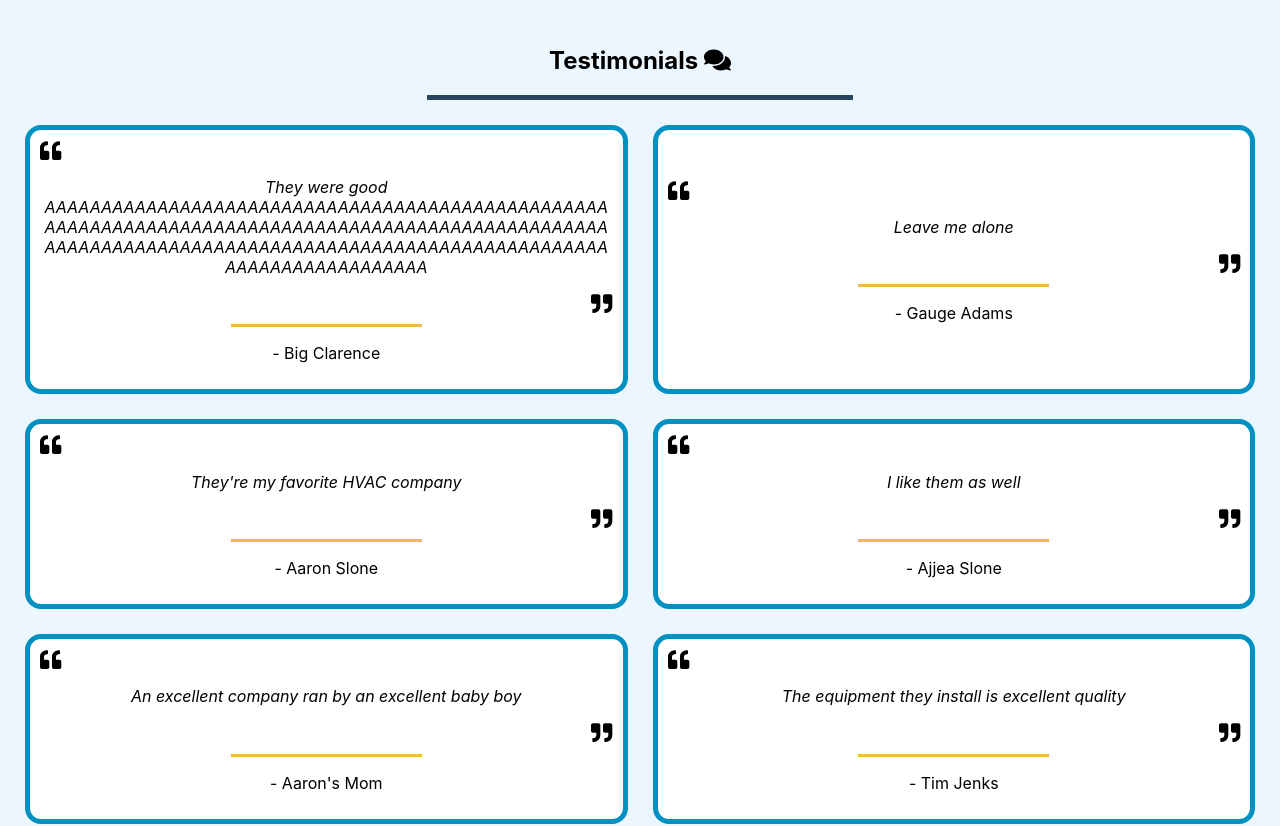
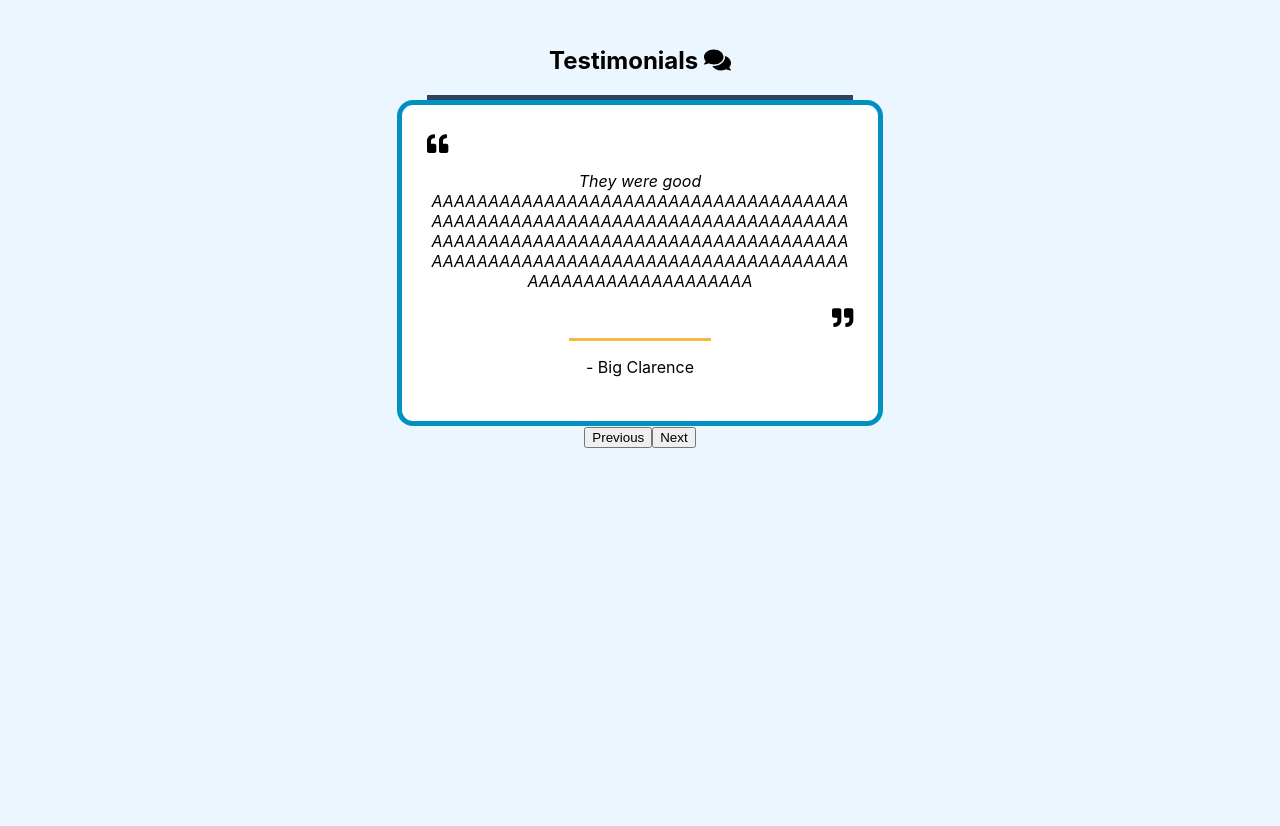
Before and after one commit to clarence-adams/slone-heating-and-air, a React (Create React App) app: page / in a window 1280 px wide. Shown: the part 920-1746 px from the top of the page. Built offline with nearby package versions, Linux system fonts and the light colour scheme.

Commit message:
Updated testimonials to be a single item that allows you to scroll through available testimonials

```diff
--- a/src/App.css
+++ b/src/App.css
@@ -76,6 +76,7 @@ h1 {
   margin: 0;
   padding-top: 5px;
   scroll-margin-top: 136px;
+  height: 100vh;
 }
 .line {
   margin: auto;
@@ -96,25 +97,19 @@ h1 {
   height: auto;
   margin: 50px 0 0 0;
 }
-#about {
-  min-height: 100vh;
-}
 
 /* Testimonials */
 
 .testimonial {
-  display: flex;
+  flex: 0 0;
   justify-content: center;
   align-items: center;
   align-content: center;
   flex-flow: wrap;
-  flex-basis: 45%;
-  flex-grow: 1;
-  padding: 10px;
+  flex-basis: 100%;
+  padding-right: 25px;
   word-break: break-word;
-  border: solid #0090C1 5px;
-  border-radius: 1em;
-  background-color: #FFFFFF;
+  min-width: 0;
 }
 .quote-left-wrapper {
   display: flex;
@@ -137,19 +132,22 @@ h1 {
   flex-basis: 100%;
   border-bottom: solid #F4B942 3px;
 }
-#testimonials {
-  min-height: 100vh;
+#testimonials-content-wrapper {
+  width: 100%;
+  height: 100%;
 }
 #testimonials-content {
   display: flex;
-  justify-content: center;
+  justify-content: flex-start;
   align-content: center;
-  align-items: stretch;
-  flex-flow: wrap;
+  width: 33.33%;
+  height: 33.33%;
+  margin: auto;
   padding: 25px;
-  gap: 25px;
-  max-width: 100%;
-  height: 100%;
+  overflow: hidden;
+  border: solid #0090C1 5px;
+  border-radius: 1em;
+  background-color: #FFFFFF;
 }
 
 /* Services */
@@ -160,9 +158,6 @@ h1 {
   text-align: left;
   padding: 0 25px 0 25px;
   word-break: break-word;
-}
-#services {
-  min-height: 100vh;
 }
 #services-content {
   display: flex;
@@ -181,7 +176,7 @@ textarea {
   padding: 2px;
 }
 #contact {
-  min-height: calc(100vh - 234px);
+  height: calc(100vh - 234px);
 }
 #contact-form-wrapper {
   display: flex;
--- a/src/App.js
+++ b/src/App.js
@@ -40,43 +40,6 @@ function App() {
       delay: 1200
     }
   )
-
-  // testimonial component props
-  const testimonials = [{
-    testimonial: "They were good AAAAAAAAAAAAAAAAAAAAAAAAAAAAAAAAAAAAAAAAAAAAAA"
-    + "AAAAAAAAAAAAAAAAAAAAAAAAAAAAAAAAAAAAAAAAAAAAAAAAAAAAAAAAAAAAAAAAAAAAAAAA"
-    + "AAAAAAAAAAAAAAAAAAAAAAAAAAAAAAAAAAAAAAAAAAAAAAAAAA",
-    customer: "Big Clarence"
-  },
-  {
-    testimonial: "Leave me alone",
-    customer: "Gauge Adams"
-  },
-  {
-    testimonial: "They're my favorite HVAC company",
-    customer: "Aaron Slone"
-  },
-  {
-    testimonial: "I like them as well",
-    customer: "Ajjea Slone"
-  },
-  {
-    testimonial: "An excellent company ran by an excellent baby boy",
-    customer: "Aaron's Mom"
-  },
-  {
-    testimonial: "The equipment they install is excellent quality",
-    customer: "Tim Jenks"
-  },
-  {
-    testimonial: "Southern Comfort's hoodies are better",
-    customer: "Anonymous Employee"
-  },
-  {
-    testimonial: "EeeEEEEEEEEEEEEEEEEEEEEEEEEEEEEEEEEeeeeeeeEEEEEEEEEEEEEEEEEEe"
-    + "eeEeeeEEeeEEeeEeeEEeeEEeeEEeEEEEEEEEEEeeEeeeeeeEeeEeeEe",
-    customer: "Mini Me"
-  }]
 
   const services = [{
     serviceHeader: "Annual Maintenance Plans",
@@ -134,12 +97,7 @@ function App() {
         <div id="testimonials" class="content-section">
           <h2>Testimonials <FontAwesomeIcon icon="comments"/></h2>
           <div className="line"/>
-          <div id="testimonials-content">
-            {testimonials.map((element) =>
-              <Testimonial testimonial={element.testimonial}
-              customer={element.customer}/>
-            )}
-          </div>
+          <Testimonials/>
         </div>
         <div id="services" class="content-section">
           <h2>Services <FontAwesomeIcon icon="tools"/></h2>
@@ -157,35 +115,8 @@ function App() {
           <div className="line"/>
           <p>To contact us, fill out the following form and A-Aron will visit
           you in the middle of the night when you least expect it!</p>
-          <div id="contact-form-wrapper">
-            <form id="contact-form" method="post">
-              <div id="form-group">
-                <div  className="contact-form-element">
-                  <label for="name"/>
-                  <input type="text" id="name" name="contact-name"
-                  placeholder="Name"/>
-                </div>
-                <div  className="contact-form-element">
-                  <label for="email"/>
-                  <input type="text" id="email" name="contact-email"
-                  placeholder="Email"/>
-                </div>
-                <div className="contact-form-element">
-                  <label for="address"/>
-                  <input type="text" id="address" name="contact-address"
-                  placeholder="Address"/>
-                </div>
-                <div className="contact-form-element">
-                  <label for="info"/>
-                  <textarea type="text" id="info" name="contact-info"
-                  placeholder="Message" style={{"resize": "none"}}/>
-                </div>
-                <div id="contact-form-button" className="contact-form-element"
-                placeholder="Info">
-                  <button type="submit">Contact</button>
-                </div>
-              </div>
-            </form>
+          <div>
+            <Contact/>
           </div>
           <i>This form does not actually do anything yet</i>
         </div>
@@ -197,13 +128,106 @@ function App() {
   )
 }
 
-function Testimonial(props) {
+function Testimonials() {
+
+  // testimonial component props
+  const testimonials = [{
+    testimonial: "They were good AAAAAAAAAAAAAAAAAAAAAAAAAAAAAAAAAAAAAAAAAAAAAA"
+    + "AAAAAAAAAAAAAAAAAAAAAAAAAAAAAAAAAAAAAAAAAAAAAAAAAAAAAAAAAAAAAAAAAAAAAAAA"
+    + "AAAAAAAAAAAAAAAAAAAAAAAAAAAAAAAAAAAAAAAAAAAAAAAAAA",
+    customer: "Big Clarence"
+  },
+  {
+    testimonial: "Leave me alone",
+    customer: "Gauge Adams"
+  },
+  {
+    testimonial: "They're my favorite HVAC company",
+    customer: "Aaron Slone"
+  },
+  {
+    testimonial: "I like them as well",
+    customer: "Ajjea Slone"
+  },
+  {
+    testimonial: "An excellent company ran by an excellent baby boy",
+    customer: "Aaron's Mom"
+  },
+  {
+    testimonial: "The equipment they install is excellent quality",
+    customer: "Tim Jenks"
+  },
+  {
+    testimonial: "Southern Comfort's hoodies are better",
+    customer: "Anonymous Employee"
+  },
+  {
+    testimonial: "EeeEEEEEEEEEEEEEEEEEEEEEEEEEEEEEEEEeeeeeeeEEEEEEEEEEEEEEEEEEe"
+    + "eeEeeeEEeeEEeeEeeEEeeEEeeEEeEEEEEEEEEEeeEeeeeeeEeeEeeEe",
+    customer: "Mini Me"
+  }]
+
+  const [activeTestimonial, setActiveTestimonial] = useState(0)
+  const [showTestimonial, setShowTestimonial] = useState(true)
+
+  const fade = useSpring({
+    from: {opacity: 1},
+    to: {opacity: showTestimonial},
+    delay: 300
+  });
+
+  const previousTestimonial = () => {
+    if (activeTestimonial === 0) {
+
+    } else {
+      setShowTestimonial(0)
+      setTimeout(() => {setActiveTestimonial(activeTestimonial - 1)}, 750)
+      setTimeout(() => {setShowTestimonial(1)}, 750)
+    }
+  }
+
+  const nextTestimonial = () => {
+    if (activeTestimonial === testimonials.length - 1) {
+
+    } else {
+      setShowTestimonial(0)
+      setTimeout(() => {setActiveTestimonial(activeTestimonial + 1)}, 750)
+      setTimeout(() => {setShowTestimonial(1)}, 750)
+    }
+  }
+
+  return (
+    <div id="testimonials-content-wrapper">
+      <div id="testimonials-content">
+        <animated.div className="testimonial" style={fade}>
+          <div class="quote-left-wrapper">
+            <FontAwesomeIcon icon="quote-left" size="lg"/>
+          </div>
+          <p><i> {testimonials[activeTestimonial].testimonial} </i></p>
+          <div class="quote-right-wrapper">
+            <FontAwesomeIcon icon="quote-right" size="lg"/>
+          </div>
+          <div class="testimonial-line-wrapper">
+            <div class="testimonial-line"/>
+          </div>
+          <p>- {testimonials[activeTestimonial].customer}</p>
+        </animated.div>
+      </div>
+      <div id="testimonials-controls">
+        <button onClick={previousTestimonial}>Previous</button>
+        <button onClick={nextTestimonial}>Next</button>
+      </div>
+    </div>
+  )
+}
+
+function Service(props) {
   const [visible, setVisible] = useState(false)
 
   const fadeIn = useSpring({
     from: {opacity: 0},
     to: {opacity: visible ? 1 : 0},
-    delay: 400
+    delay: 300
   });
 
   const onChange = function (isVisible) {
@@ -214,28 +238,45 @@ function Testimonial(props) {
 
   return (
     <VisibilitySensor onChange={onChange} partialVisibility={true}>
-      <animated.div className="testimonial" style={fadeIn}>
-        <div class="quote-left-wrapper">
-          <FontAwesomeIcon icon="quote-left" size="lg"/>
-        </div>
-        <p><i> {props.testimonial} </i></p>
-        <div class="quote-right-wrapper">
-          <FontAwesomeIcon icon="quote-right" size="lg"/>
-        </div>
-        <div class="testimonial-line-wrapper">
-          <div class="testimonial-line"/>
-        </div>
-        <p>- {props.customer}</p>
+      <animated.div className="service" style={fadeIn}>
+        <h2>{props.serviceHeader}</h2>
+        <p>{props.serviceDescription}</p>
       </animated.div>
     </VisibilitySensor>
   )
 }
 
-function Service(props) {
+function Contact() {
   return (
-    <div className="service">
-      <h2>{props.serviceHeader}</h2>
-      <p>{props.serviceDescription}</p>
+    <div id="contact-form-wrapper">
+      <form id="contact-form" method="post">
+        <div id="form-group">
+          <div  className="contact-form-element">
+            <label for="name"/>
+            <input type="text" id="name" name="contact-name"
+            placeholder="Name"/>
+          </div>
+          <div  className="contact-form-element">
+            <label for="email"/>
+            <input type="text" id="email" name="contact-email"
+            placeholder="Email"/>
+          </div>
+          <div className="contact-form-element">
+            <label for="address"/>
+            <input type="text" id="address" name="contact-address"
+            placeholder="Address"/>
+          </div>
+          <div className="contact-form-element">
+            <label for="info"/>
+            <textarea type="text" id="info" name="contact-info"
+            placeholder="Message" style={{"resize": "none"}}/>
+          </div>
+          <div id="contact-form-button" className="contact-form-element"
+          placeholder="Info">
+            <button type="submit">Contact</button>
+          </div>
+        </div>
+      </form>
     </div>
   )
 }
```
